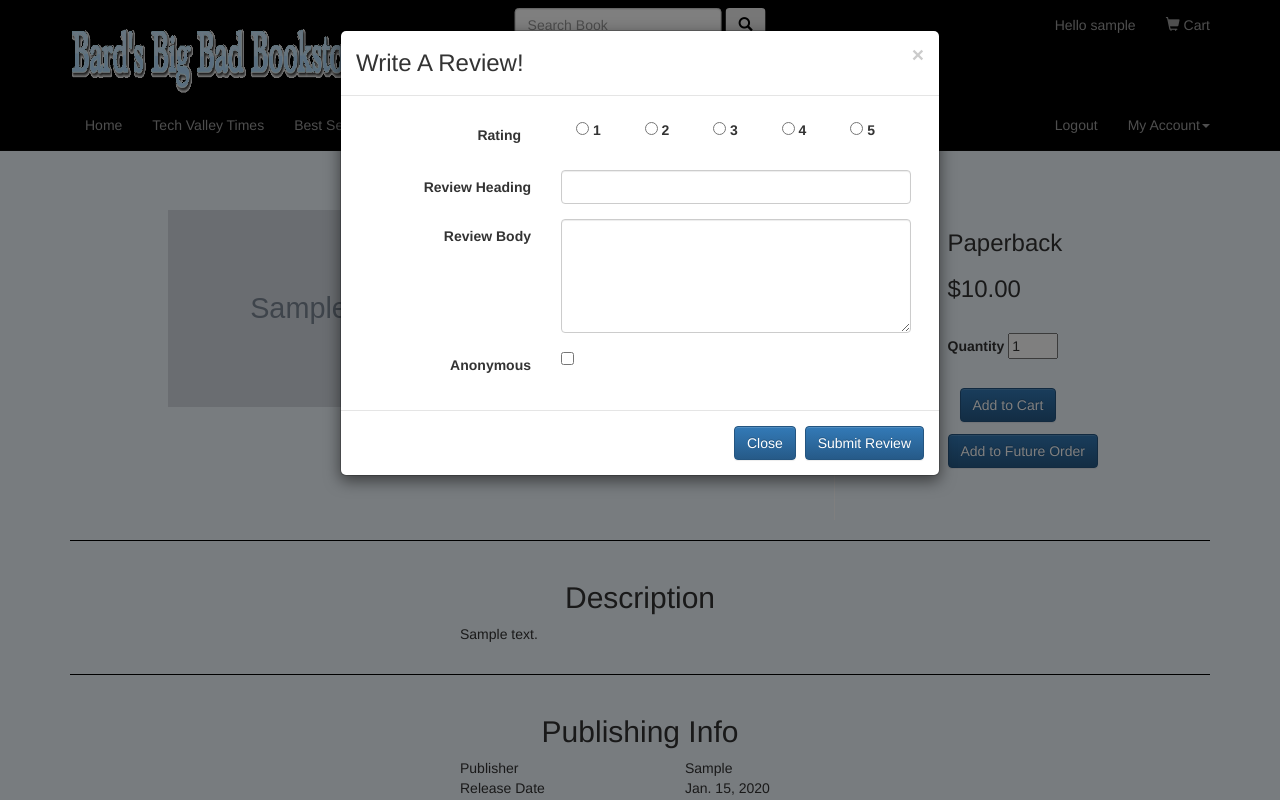
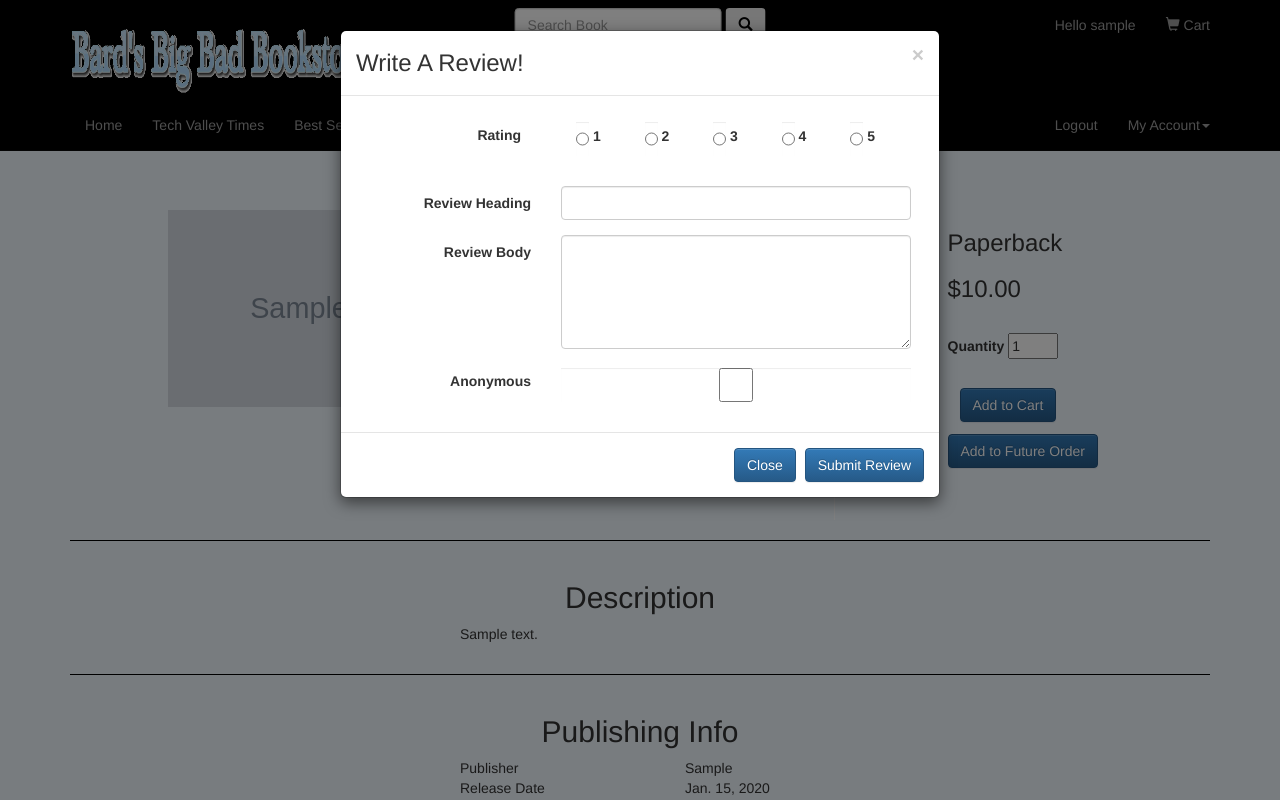
Before and after one commit to EricRado/software-eng-project, a Django app: a page that uses bookstore/products/templates/products/bookReview.html in a window 1280 px wide, after a click on "Write Review". Run offline with Django 3.2, Linux system fonts and the light colour scheme; a user stored in the database is signed in; tables that the repository leaves empty hold one stand-in row (values such as "Sample post"); grey boxes marked "Sample" are stand-in pictures; some libraries are stand-ins or nearby versions.

Commit message:
Just kidding. Now I fixed it

```diff
--- a/bookstore/products/forms.py
+++ b/bookstore/products/forms.py
@@ -8,7 +8,7 @@
     user_rating = forms.ChoiceField(choices=CHOICES, widget=forms.RadioSelect(), label='Book Rating', required=True)
     review_header = forms.CharField(widget=forms.TextInput(attrs={'size': '20'}), label='Review Heading', required=True)
     review_body = forms.CharField(widget=forms.Textarea(attrs={'size': '10'}), label='Review Body', required=True)
-    anonymous = forms.BooleanField(label='Anonymous')
+    anonymous = forms.BooleanField(label='Anonymous', required=False)
 
     class Meta:
         model = Review
--- a/bookstore/products/templates/products/bookReview.html
+++ b/bookstore/products/templates/products/bookReview.html
@@ -14,11 +14,11 @@
                     <label class="radio inline control-label">Rating</label>
                 </div>
 
-                <label class="radio"><input type="radio" name="user_rating" value="1"> 1 </label>
-                <label class="radio"><input type="radio" name="user_rating" value="2"> 2 </label>
-                <label class="radio"><input type="radio" name="user_rating" value="3"> 3 </label>
-                <label class="radio"><input type="radio" name="user_rating" value="4"> 4 </label>
-                <label class="radio"><input type="radio" name="user_rating" value="5"> 5 </label>
+                <label class="radio"><input class="form-control" type="radio" name="user_rating" value="1"> 1 </label>
+                <label class="radio"><input class="form-control" type="radio" name="user_rating" value="2"> 2 </label>
+                <label class="radio"><input class="form-control" type="radio" name="user_rating" value="3"> 3 </label>
+                <label class="radio"><input class="form-control" type="radio" name="user_rating" value="4"> 4 </label>
+                <label class="radio"><input class="form-control" type="radio" name="user_rating" value="5"> 5 </label>
 
             </div>
             <p style="padding:10px;"></p>
@@ -43,8 +43,8 @@
                     <label for="anonymous">Anonymous</label>
                 </div>
                 <div class="col-sm-4">
-                    <input type="hidden" name="anonymous" value="False">
-                    <input type="checkbox" name="anonymous" id="anonymous" value="True">
+                    <input class="form-control" type="hidden" name="anonymous" value="False">
+                    <input class="form-control" type="checkbox" name="anonymous" id="anonymous" value="True">
                 </div>
             </div>
         </div>
--- a/bookstore/products/views.py
+++ b/bookstore/products/views.py
@@ -4,6 +4,8 @@ from django.db.models import Q
 from django.contrib import messages
 from products.models import Review
 from . import models
+from accounts.models import User
+from products.models import Book
 from .forms import ReviewForm
 from payments.models import Order,OrderItem
 
@@ -75,6 +77,7 @@ def get_review_form(request):
     if check:
         messages.error(request, 'You already left a review for this book.')
 
+    print(request.POST)
     form = ReviewForm(request.POST)
     template_name = 'products/bookReview.html'
 
@@ -82,8 +85,8 @@ def get_review_form(request):
         if form.is_valid():
             # assign user id to review form
             review = form.save(commit=False)
-            review.user = user_id
-            review.book_id = book_id
+            review.user = User.objects.get(user_id=user_id)
+            review.book = Book.objects.get(id=book_id)
             review.save()
 
             messages.success(request, 'Review was submitted successfully.')
```
